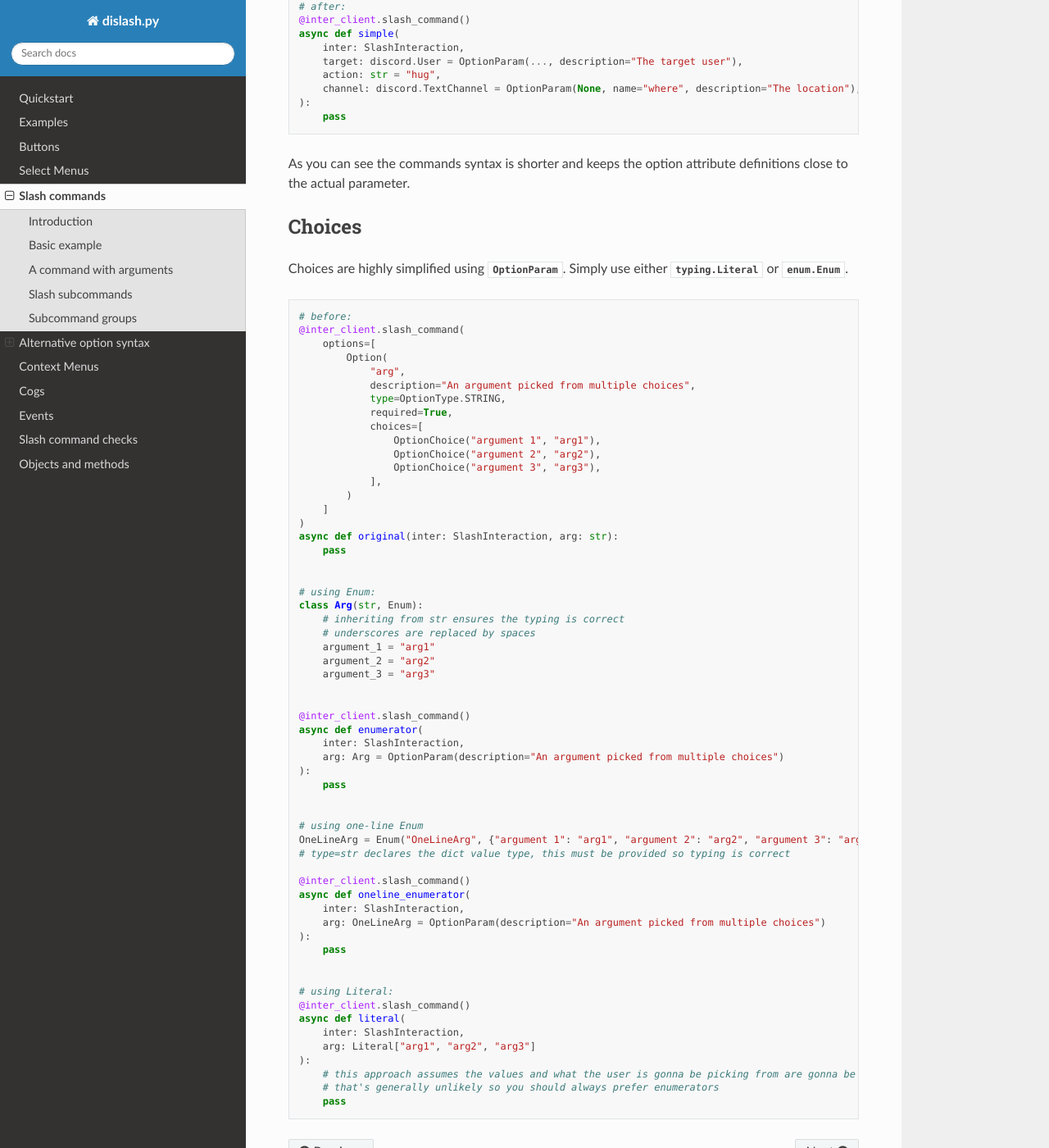
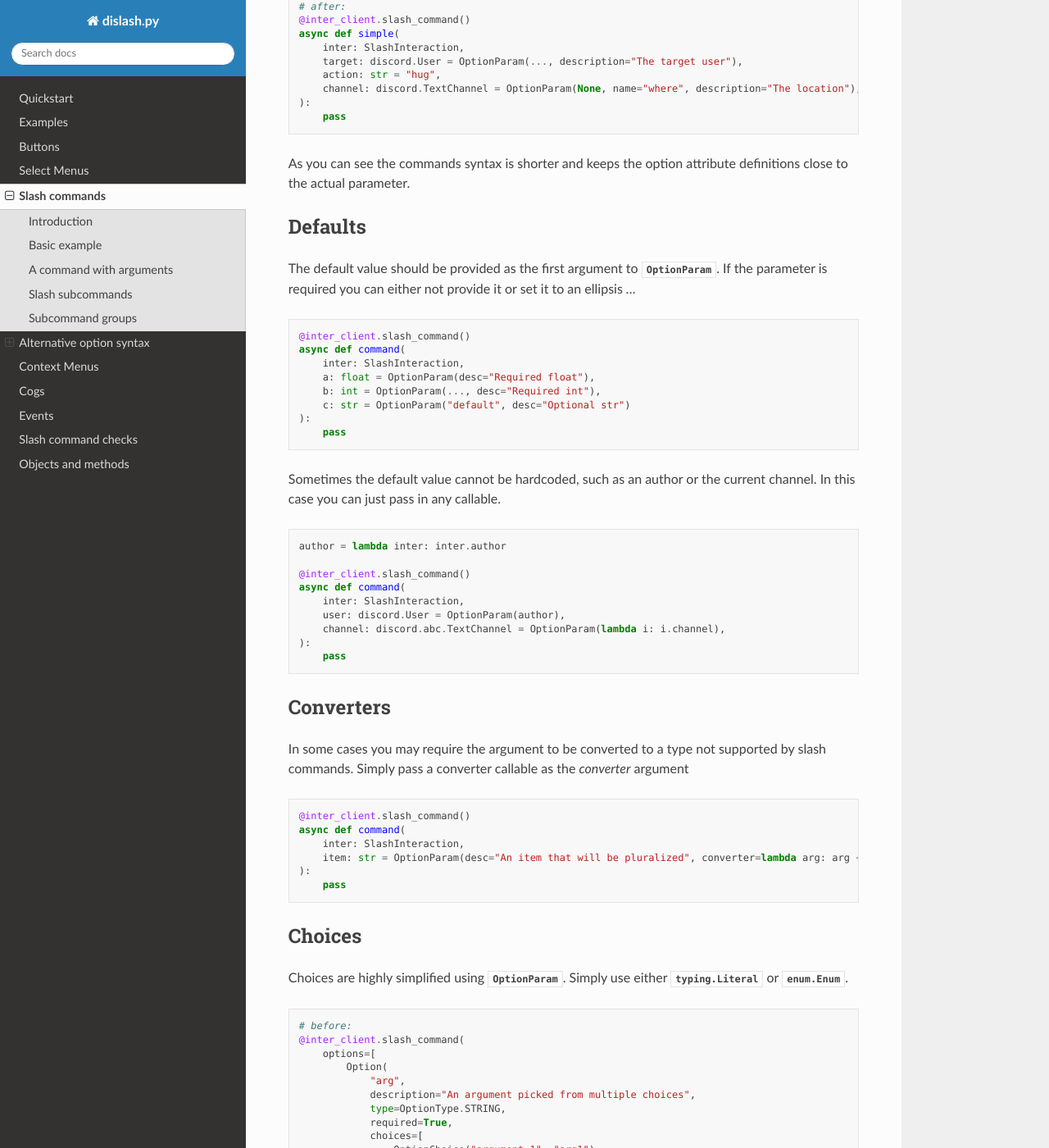
Before and after one commit to EQUENOS/dislash.py, a Sphinx documentation site: the page built from docs/slash_commands_guide.rst, in a window 1280 px wide and 1400 px high, scrolled down 4042 px. Shown: the whole window at 82% size. Built offline with Sphinx 7.4.7 and the Read the Docs theme 2.0.0, drawn with Linux system fonts in a browser that asks for light colours; some of the changed text lies outside the part shown.

Commit message:
document defaults and converters for OptionParam

```diff
--- a/docs/slash_commands_guide.rst
+++ b/docs/slash_commands_guide.rst
@@ -229,6 +229,50 @@ This can be fixed using a :ref:`fastapi-like<https://fastapi.tiangolo.com/>` par
 
 As you can see the commands syntax is shorter and keeps the option attribute definitions close to the actual parameter.
 
+Defaults
+--------
+
+The default value should be provided as the first argument to :class:`OptionParam`. If the parameter is required you can either not provide it or set it to an ellipsis `...`
+
+.. code-block:: python
+
+    @inter_client.slash_command()
+    async def command(
+        inter: SlashInteraction,
+        a: float = OptionParam(desc="Required float"),
+        b: int = OptionParam(..., desc="Required int"),
+        c: str = OptionParam("default", desc="Optional str")
+    ):
+        pass
+
+Sometimes the default value cannot be hardcoded, such as an author or the current channel. In this case you can just pass in any callable.
+
+.. code-block:: python
+
+    author = lambda inter: inter.author
+
+    @inter_client.slash_command()
+    async def command(
+        inter: SlashInteraction,
+        user: discord.User = OptionParam(author),
+        channel: discord.abc.TextChannel = OptionParam(lambda i: i.channel),
+    ):
+        pass
+
+Converters
+----------
+
+In some cases you may require the argument to be converted to a type not supported by slash commands. Simply pass a converter callable as the `converter` argument
+
+.. code-block:: python
+
+    @inter_client.slash_command()
+    async def command(
+        inter: SlashInteraction,
+        item: str = OptionParam(desc="An item that will be pluralized", converter=lambda arg: arg + 's')
+    ):
+        pass
+
 Choices
 -------
 
@@ -255,7 +299,7 @@ Choices are highly simplified using :class:`OptionParam`. Simply use either :cla
     async def original(inter: SlashInteraction, arg: str):
         pass
 
-
+    # ------------------------------
     # using Enum:
     class Arg(str, Enum):
         # inheriting from str ensures the typing is correct
@@ -268,23 +312,25 @@ Choices are highly simplified using :class:`OptionParam`. Simply use either :cla
     @inter_client.slash_command()
     async def enumerator(
         inter: SlashInteraction,
-        arg: Arg = OptionParam(description="An argument picked from multiple choices")
+        arg: Arg = OptionParam(desc="An argument picked from multiple choices")
     ):
         pass
 
 
-    # using one-line Enum
+    # ------------------------------
+    # using one-line Enum:
     OneLineArg = Enum("OneLineArg", {"argument 1": "arg1", "argument 2": "arg2", "argument 3": "arg3"}, type=str)
     # type=str declares the dict value type, this must be provided so typing is correct
 
     @inter_client.slash_command()
     async def oneline_enumerator(
         inter: SlashInteraction,
-        arg: OneLineArg = OptionParam(description="An argument picked from multiple choices")
+        arg: OneLineArg = OptionParam(desc="An argument picked from multiple choices")
     ):
         pass
 
 
+    # ------------------------------
     # using Literal:
     @inter_client.slash_command()
     async def literal(
@@ -294,3 +340,16 @@ Choices are highly simplified using :class:`OptionParam`. Simply use either :cla
         # this approach assumes the values and what the user is gonna be picking from are gonna be the same
         # that's generally unlikely so you should always prefer enumerators
         pass
+
+
+Supported types for slash command argument
+------------------------------------------
+
+- STRING - `str`
+- INTEGER - `int`
+- NUMBER - `float`
+- BOOLEAN - `bool`
+- USER - `discord.abc.User`, `discord.User`, `discord.Member`
+- CHANNEL - `discord.abc.GuildChannel`, `discord.TextChannel`, `discord.VoiceChannel`, `discord.CategoryChannel`, `discord.StageChannel`, `discord.StoreChannel`
+- ROLE - `discord.Role`
+- MENTIONABLE - `discord.abc.Snowflake`, `Union[discord.Member, discord.Role]`
```
Also changed, not shown: 1 other file.
